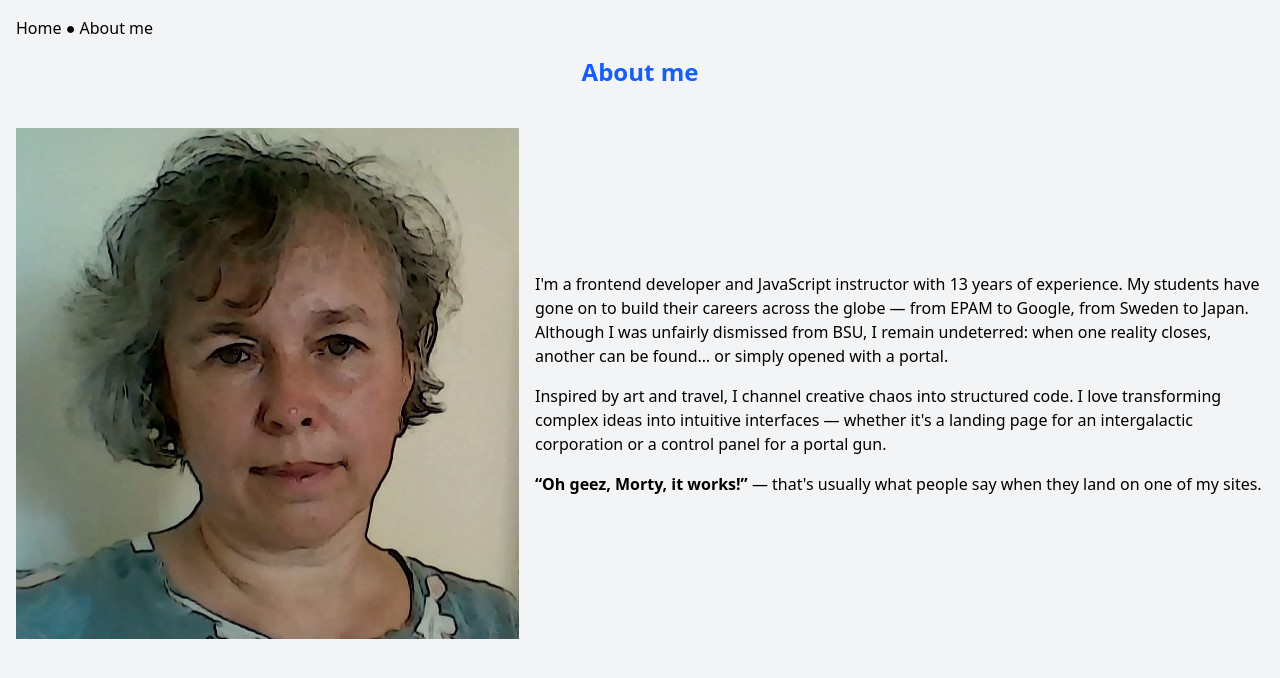
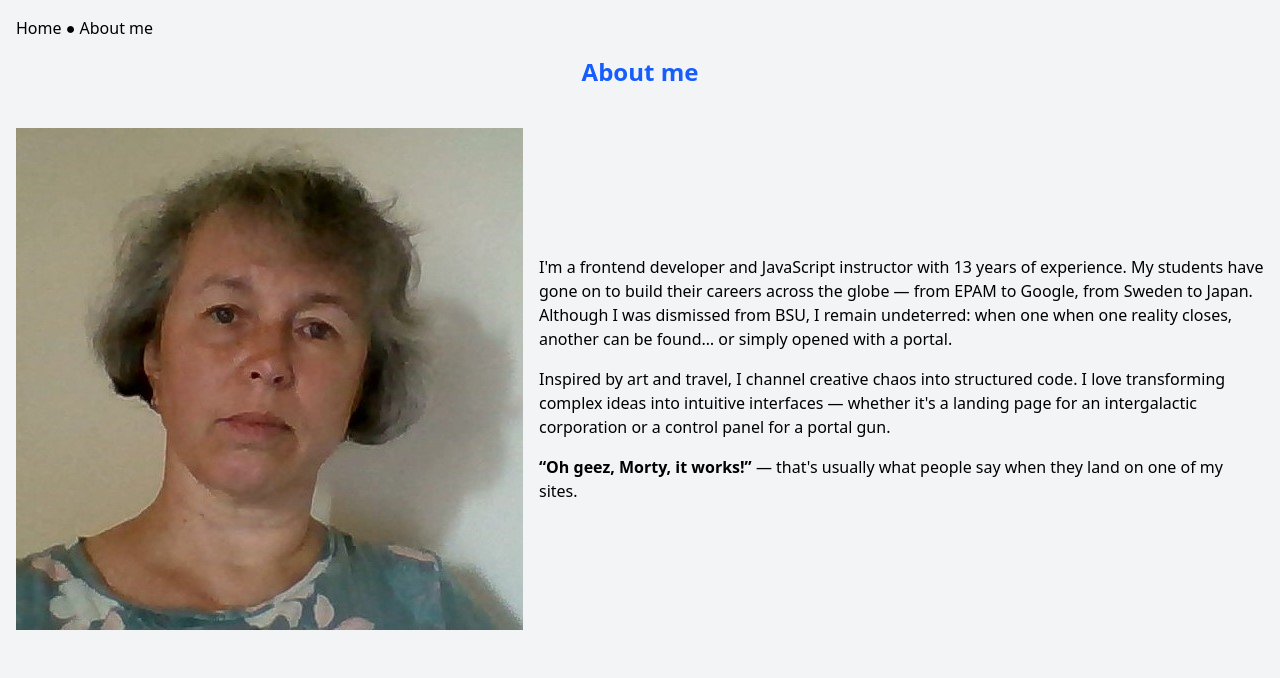
Before and after one commit to pokolga/react-task, a React (Vite) app: page /about in a window 1280 px wide. Shown: the top 678 px of the page. Built offline with nearby package versions, Linux system fonts and the light colour scheme.

Commit message:
refactor: change info in about page

```diff
--- a/src/pages/about.tsx
+++ b/src/pages/about.tsx
@@ -11,7 +11,7 @@ const About: React.FC = () => {
           <p>
             I&apos;m a frontend developer and JavaScript instructor with 13 years of experience. My
             students have gone on to build their careers across the globe — from EPAM to Google,
-            from Sweden to Japan. Although I was unfairly dismissed from BSU, I remain undeterred:
+            from Sweden to Japan. Although I was dismissed from BSU, I remain undeterred: when one
             when one reality closes, another can be found… or simply opened with a portal.
           </p>
           <p>
```
Also changed, not shown: src/assets/olga.jpg.
